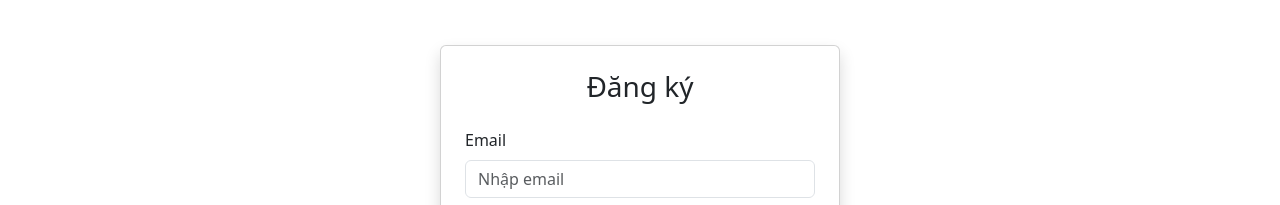
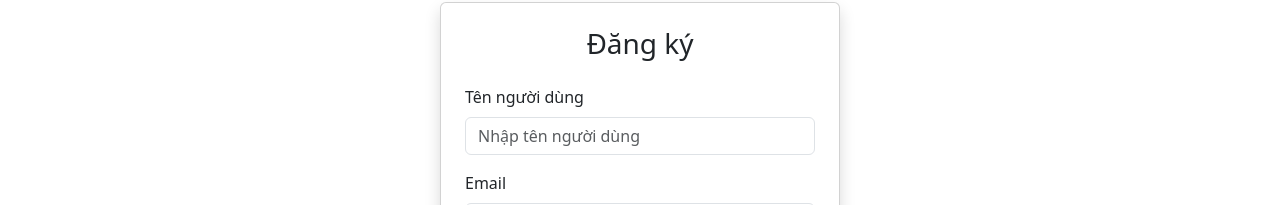
Before and after one commit to TerryNguyen1403/TMDT-Gamestore, a React (Vite) app in the folder client/: page /register in a window 1280 px wide. Shown: the part 237-442 px from the top of the page. Built offline with nearby package versions, Linux system fonts and the light colour scheme; no server answers.

Commit message:
Receive userName filed in a JWT token

```diff
--- a/client/src/App.jsx
+++ b/client/src/App.jsx
@@ -11,6 +11,7 @@ import Register from "./Pages/Register";
 import ProductDetail from "./Pages/ProductDetail";
 import DisplayGames from "./Pages/DisplayGames";
 import ScrollToTop from "./Components/ScrollToTop";
+import Admin from "./Pages/Admin";
 
 function App() {
   return (
@@ -28,6 +29,10 @@ function App() {
           element={<DisplayGames endpoint="Playstation" />}
         />
         <Route path="/product/:id" element={<ProductDetail />} />
+
+        {/* Admin routes */}
+
+        <Route path="/admin" element={<Admin />} />
       </Routes>
       <ScrollToTop />
       <Footer />
--- a/client/src/Components/Navbars.jsx
+++ b/client/src/Components/Navbars.jsx
@@ -31,19 +31,19 @@ const Navbars = () => {
   ];
 
   const navigate = useNavigate();
-  const [userEmail, setUserEmail] = useState(null);
+  const [userName, setUserName] = useState(null);
   const [dropdownMenu, setDropdownMenu] = useState(false);
 
   // Hàm hiển thị số lượng
   //   const { getTotalItems } = useContext(CartContext);
 
   useEffect(() => {
-    // Lấy userEmail từ localStorage khi load page
-    setUserEmail(localStorage.getItem("userEmail"));
+    // Lấy userName từ localStorage khi load page
+    setUserName(localStorage.getItem("userName"));
 
     // Lắng nghe sự kiện custom
     const syncLogin = () => {
-      setUserEmail(localStorage.getItem("userEmail"));
+      setUserName(localStorage.getItem("userName"));
     };
 
     window.addEventListener("storageUpdated", syncLogin);
@@ -55,8 +55,9 @@ const Navbars = () => {
 
   const handleLogout = () => {
     localStorage.removeItem("userEmail");
+    localStorage.removeItem("userName");
     localStorage.removeItem("token");
-    setUserEmail(null);
+    setUserName(null);
     alert("Đăng xuất thành công");
     navigate("/");
   };
@@ -121,14 +122,16 @@ const Navbars = () => {
             </Badge>
           </Nav.Link>
 
-          {userEmail ? (
+          {userName ? (
             <div className="position-relative">
               <div
                 className="d-flex align-items-center cursor-pointer user-menu-trigger"
                 onMouseEnter={() => setDropdownMenu(true)}
                 onMouseLeave={() => setDropdownMenu(false)}
               >
-                <span className="me-1">{userEmail}</span>
+                <span className="me-1">
+                  Xin chào, <strong>{userName}</strong>
+                </span>
 
                 {/* Dropdown Menu */}
                 <div
--- a/client/src/Pages/Login.jsx
+++ b/client/src/Pages/Login.jsx
@@ -43,14 +43,15 @@ const Login = () => {
     setLoading(true);
 
     try {
-      const res = await axios.post("/api/user/login", {
-        userEmail: userEmail,
-        userPassword: userPassword,
+      const res = await axios.post("http://localhost:3000/api/user/login", {
+        email: userEmail,
+        password: userPassword,
       });
 
       // Lưu token vào localStorage
       localStorage.setItem("token", res.data.token);
       localStorage.setItem("userEmail", userEmail);
+      localStorage.setItem("userName", res.data.userName);
 
       // Hiển thị toast
       showToastMessage("Đăng nhập thành công!", "success");
--- a/client/src/Pages/Register.jsx
+++ b/client/src/Pages/Register.jsx
@@ -17,6 +17,7 @@ const Register = () => {
   const navigator = useNavigate();
 
   // State
+  const [userName, setUserName] = useState("");
   const [userEmail, setUserEmail] = useState("");
   const [userPassword, setUserPassword] = useState("");
   const [confirmPassword, setConfirmPassword] = useState("");
@@ -49,9 +50,10 @@ const Register = () => {
     }
 
     try {
-      const res = await axios.post("/api/user/register", {
-        userEmail,
-        userPassword,
+      const res = await axios.post("http://localhost:3000/api/user/register", {
+        userName: userName,
+        email: userEmail,
+        password: userPassword,
       });
 
       setMessage(res.data.message); // Đăng ký thành công
@@ -59,9 +61,19 @@ const Register = () => {
       // Hiển thị toast
       showToastMessage("Đăng ký thành công!", "success");
 
-      // Chuyển hướng về trang đăng nhập
+      if (toastMessage === "Đăng ký thành công!") {
+        await axios.post("http://localhost:3000/api/user/login", {
+          email: userEmail,
+          password: userPassword,
+        });
+      }
+
+      // Lưu thông tin vào localStorage
+      localStorage.setItem("token", res.data.token);
+
+      // Đăng nhập và chuyển hướng về trang chủ
       setTimeout(() => {
-        navigator("/login");
+        navigator("/");
       }, 1500);
     } catch (error) {
       let errorMessage = "Đăng ký thất bại!";
@@ -86,6 +98,21 @@ const Register = () => {
         <Card style={{ width: "400px" }} className="p-4 shadow">
           <h3 className="text-center mb-4">Đăng ký</h3>
           <Form onSubmit={handleSubmit}>
+            {/* User name */}
+            <Form.Group className="mb-3" controlId="userName">
+              <Form.Label>Tên người dùng</Form.Label>
+              <Form.Control
+                required
+                type="userName"
+                placeholder="Nhập tên người dùng"
+                value={userName}
+                onChange={(e) => setUserName(e.target.value)}
+              />
+              <Form.Control.Feedback type="invalid">
+                Vui lòng nhập tên người dùng
+              </Form.Control.Feedback>
+            </Form.Group>
+
             {/* Email */}
             <Form.Group className="mb-3" controlId="email">
               <Form.Label>Email</Form.Label>
```
